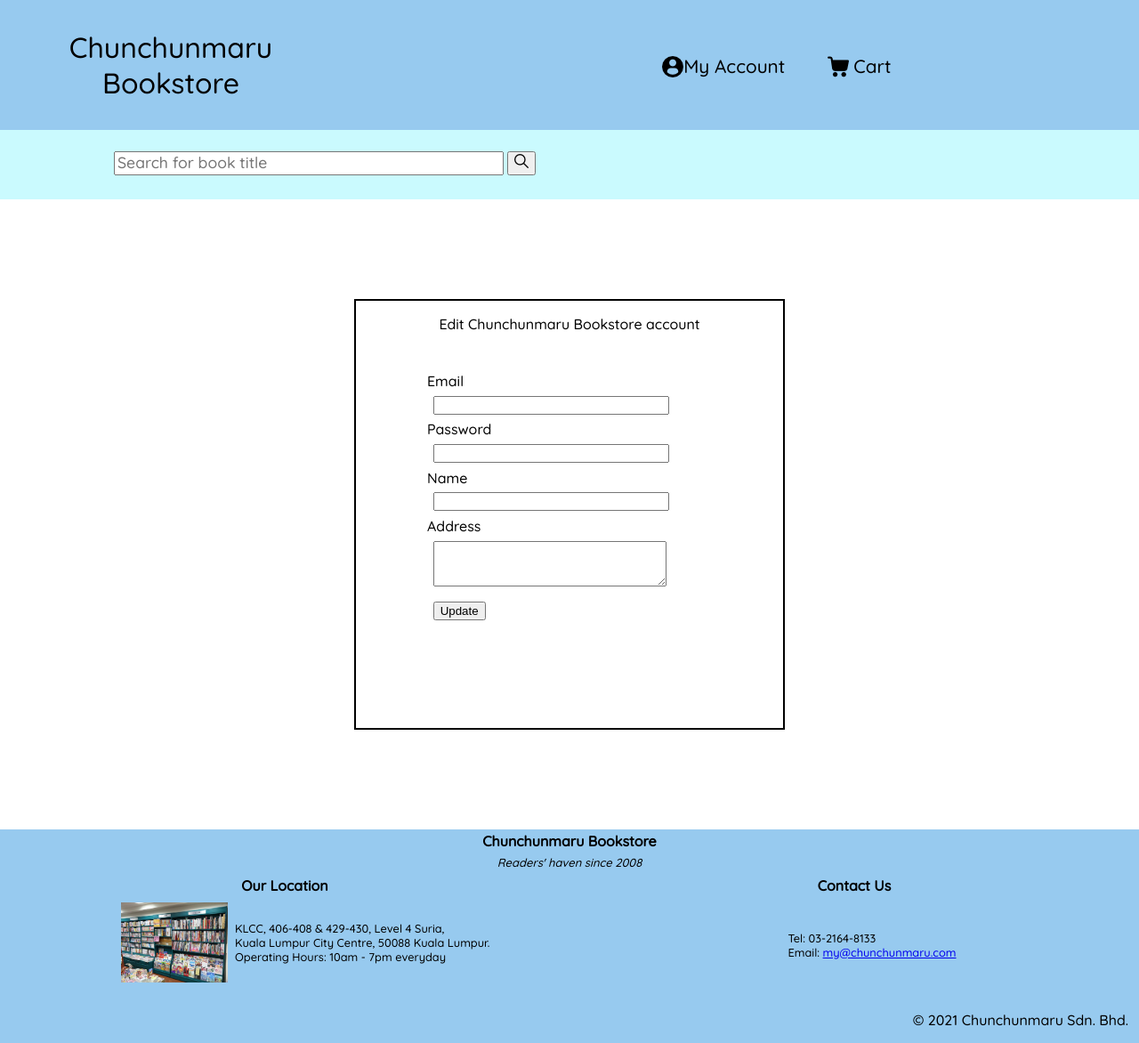
After one commit to adizafri2000/Online-Bookstore-System, a PHP site: page /accountedit.php?userEmail=1 in a window 1280 px wide. The commit adds this page. Shown: the whole page at 89% size. Run offline with PHP 8.4, Linux system fonts and the light colour scheme; data that the repository does not hold is empty.

Commit message:
accountedit.php and useraccount.php added
Users can now view their accounts and edit details

```diff
--- /dev/null
+++ b/accountedit.css
@@ -0,0 +1,31 @@
+html{
+    font-family: 'Quicksand', sans-serif;
+}
+
+#signup-form-area{
+    border: 2px solid black;
+    width: 30em;
+    height: 30em;
+    margin: 7em auto;
+}
+
+#form-title{
+    font-size: 1em;
+    text-align: center;
+    height: 2em;
+    padding: 1em;
+}
+
+#reg-form{
+    padding: 1em;
+}
+
+#reg-form form{
+    width: 20em;
+    height: 15em;
+    margin: auto;
+}
+
+#reg-form form input,#reg-form form textarea{
+    margin: 0.5em;
+}
--- /dev/null
+++ b/accountedit.php
@@ -0,0 +1,54 @@
+<!DOCTYPE html>
+<html>
+
+</html><!DOCTYPE html>
+<html>
+    <head>
+    <meta charset="utf-8">
+      <meta name="viewport" content="width=device-width, initial-scale=1.0">
+      <title>Chunchunmaru Bookstore</title>
+
+      <link rel="preconnect" href="https://fonts.gstatic.com">
+      <link href="https://fonts.googleapis.com/css2?family=Quicksand:wght@500&display=swap" rel="stylesheet">
+      <link href="reset.css" rel="stylesheet">
+      <link href="accountedit.css" rel="stylesheet">
+    </head>
+    <body>
+        <header><?php include "header.php"; ?></header>
+        <?php
+            $connect = mysqli_connect("localhost","root","","chunchunmaru");
+            $query = "Select * from user where userEmail='".$_GET['userEmail']."'";
+            $result = mysqli_query($connect,$query);
+            $row = mysqli_fetch_array($result);
+        ?>
+        <div id="signup-form-area">
+            <div id="form-title">
+                <p>Edit Chunchunmaru Bookstore account</p>
+            </div>
+            <div id="reg-form">
+                <form action="accounteditvalidation.php?currentEmail=<?php echo $row['userEmail']?>" method="POST" id="signupform">
+                    Email<br>
+                    <input type="email" size="30" name="userEmail" value="<?php echo $row['userEmail'] ?>"/><br>
+                    Password<br>
+                    <input type="password" size="30" name="userPwd" value="<?php echo $row['userPwd'] ?>"/><br>
+                    Name<br>
+                    <input type="text" size="30" name="userNm" value="<?php echo $row['userName'] ?>"/><br>
+                    Address<br>
+                    <textarea rows="3" cols="30" form="signupform" name="userAdd"><?php echo $row['Address'] ?></textarea>
+                    <br>
+                    <input type="submit" name="reg" value="Update"/>
+                </form>
+            </div>
+        </div>
+        <?php
+          if(isset($_GET["edit"])){
+            echo ("<script LANGUAGE='JavaScript'>
+  					window.alert('Sign up failed. Email already exists.');
+  				</script>");
+          }
+          else if (isset($_GET["empty"]))
+          echo'<script type="text/javascript">alert("Please fill in all the boxes.")</script>';
+        ?>
+        <footer><?php include "footer.inc.php"; ?></footer>
+    </body>
+</html>
--- a/header.php
+++ b/header.php
@@ -17,7 +17,7 @@
                <li>
                   <?php
                      if(isset($_GET['userEmail']))
-                        echo "<a href='#'><img src='images/icons/user-24.png'>My Account</a>";
+                        echo "<a href=useraccount.php?userEmail=".$_GET['userEmail']."><img src='images/icons/user-24.png'>My Account</a>";
                      else echo "<a href='login.php'><img src='images/icons/user-24.png'> Sign Up/Login</a>";
                   ?>
                </li>
--- a/signupvalidation.php
+++ b/signupvalidation.php
@@ -1,5 +1,4 @@
 <?php
-    $connect = mysqli_connect("localhost","root","","chunchunmaru");
 
     //require_once("connection.php");
 
```
Also changed, not shown: accounteditvalidation.php (added, +25 -0 lines), useraccount.css (added, +48 -0 lines), useraccount.php (added, +43 -0 lines).
